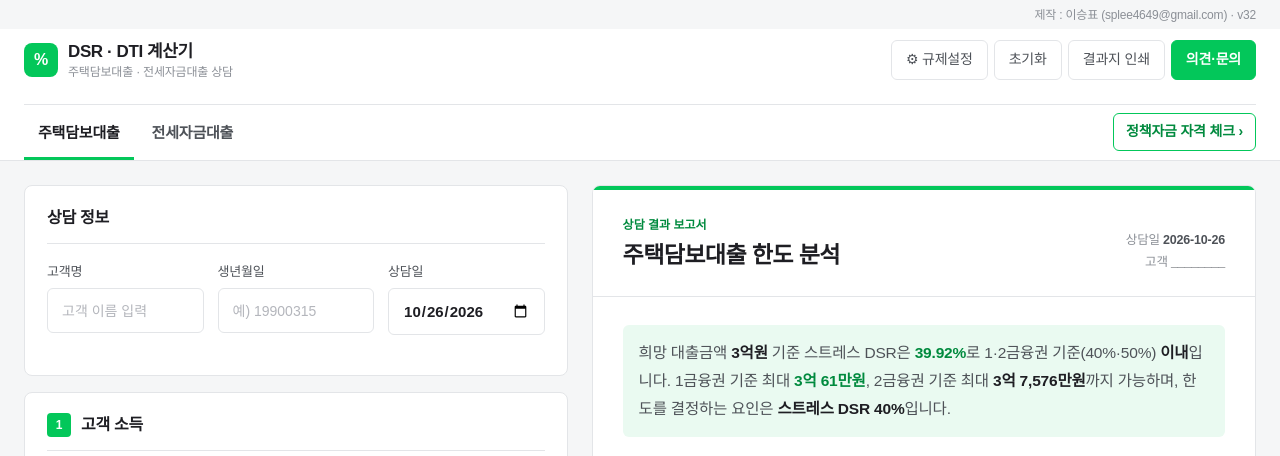
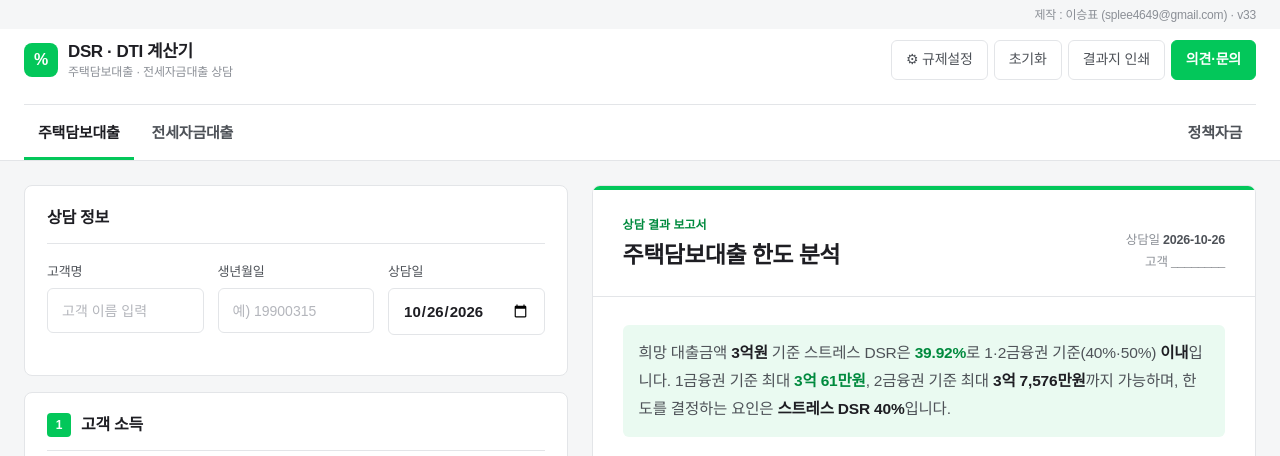
Before and after one commit to splee74/DSR, a website: page index.html in a window 1280 px wide. Shown: the top 456 px of the page. Drawn offline with Linux system fonts and the light colour scheme.

Commit message:
'정책자금' 버튼을 탭과 같은 모양·글꼴로 (네모 테두리 제거)
Co-Authored-By: Claude Opus 5.5 <noreply@anthropic.com>

```diff
--- a/index.html
+++ b/index.html
@@ -269,10 +269,9 @@ dialog::backdrop{background:#0006}
 .mbar-in button{margin-left:auto;border:0;background:var(--brand);color:#fff;border-radius:999px;padding:11px 18px;font-weight:600;white-space:nowrap}
 /* 2줄 헤더: 1줄 = 로고 · 버튼, 2줄 = 탭 · 의견·문의 */
 .tabbar{order:3;width:100%;display:flex;align-items:center;gap:12px;border-top:1px solid var(--line)}
-.policy-link{order:1;margin-left:auto;flex:none;font-size:14px;font-weight:700;color:var(--brand-ink);text-decoration:none;border:1px solid var(--brand);border-radius:6px;padding:7px 12px;white-space:nowrap}
-.policy-link:hover{background:var(--brand-weak)}
-.policy-link::after{content:" ›"}
-@media (max-width:560px){.policy-link{font-size:13px;padding:7px 9px}}
+.policy-link{order:1;margin-left:auto;flex:none;align-self:stretch;display:flex;align-items:center;padding:16px 14px 13px;border-bottom:3px solid transparent;color:var(--sub);font-weight:700;font-size:15px;text-decoration:none;white-space:nowrap}
+.policy-link:hover{color:var(--text)}
+@media (max-width:560px){.policy-link{padding:16px 10px 13px}}
 .tabbar .tabs{width:auto;flex:0 1 auto;order:0}
 .actions button.fb-box{border:1px solid var(--brand);background:var(--brand);color:#fff;border-radius:6px;font-weight:700;white-space:nowrap}
 .actions button.fb-box:hover{background:var(--brand-dark)}
@@ -371,7 +370,7 @@ dialog{border-radius:10px}
         <button type="button" data-tab="mort" class="on">주택담보대출</button>
         <button type="button" data-tab="jeonse">전세자금대출</button>
       </nav>
-      <a class="policy-link" href="policy.html">정책자금 자격 체크</a>
+      <a class="policy-link" href="policy.html">정책자금</a>
     </div>
   </div>
 </header>
@@ -622,7 +621,7 @@ dialog{border-radius:10px}
 
 <script>
 const $ = s => document.querySelector(s), $$ = s => [...document.querySelectorAll(s)];
-const APP_VERSION = 'v32';   // sw.js 의 VERSION 과 같이 올릴 것
+const APP_VERSION = 'v33';   // sw.js 의 VERSION 과 같이 올릴 것
 document.querySelectorAll('.app-ver').forEach(el => el.textContent = APP_VERSION);
 
 /* ---------- 규제 기본값 (⚙ 규제설정에서 수정 가능) ---------- */
--- a/sw.js
+++ b/sw.js
@@ -1,5 +1,5 @@
 // 오프라인 실행용 캐시. index.html 등을 수정하면 VERSION 값을 올려주세요.
-const VERSION = 'dsr-v32';
+const VERSION = 'dsr-v33';
 const FILES = ['./', './index.html', './policy.html', './manifest.webmanifest', './icon-192.png', './icon-512.png', './apple-touch-icon.png'];
 
 self.addEventListener('install', e => {
```
Also changed, not shown: policy.html (+1 -1 lines).
